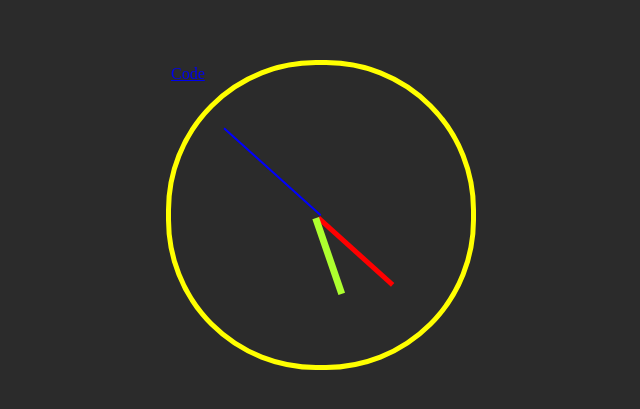
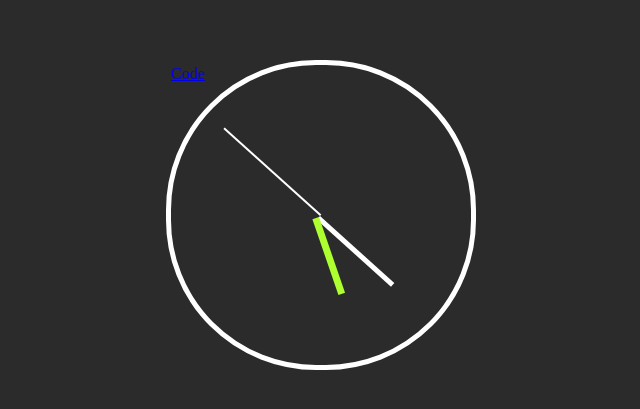
Before and after one commit to varunS36/analog_clock_JS, a plain HTML site: page index.html in a window 1280 px wide. Shown: the part 193-602 px from the top of the page, without its empty margins (319-959 px from the left). Drawn offline with Linux system fonts and the light colour scheme.

Commit message:
Update index.html

```diff
--- a/index.html
+++ b/index.html
@@ -15,14 +15,14 @@
             height: 300px;
             width: 300px;
             border-radius: 150px;
-            border: solid 5px yellow;
+            border: solid 5px white;
         }
 
         #seconds-hand {
             position: absolute;
             height: 130px;
             width: 2px;
-            background-color: blue;
+            background-color: white;
             left: 149px;
             bottom: 149px;
             transform-origin: 0 100%;
@@ -32,7 +32,7 @@
             position: absolute;
             height: 100px;
             width: 5px;
-            background-color: red;
+            background-color: white;
             left: 149px;
             bottom: 149px;
             transform-origin: 0 100%;
```
